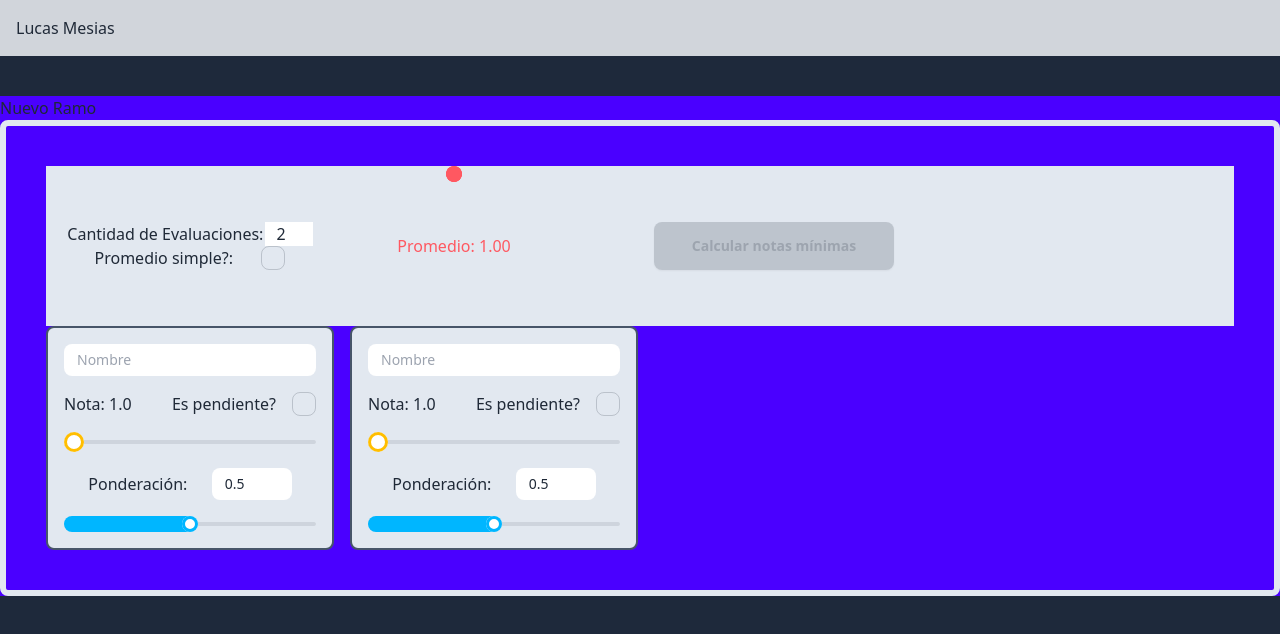
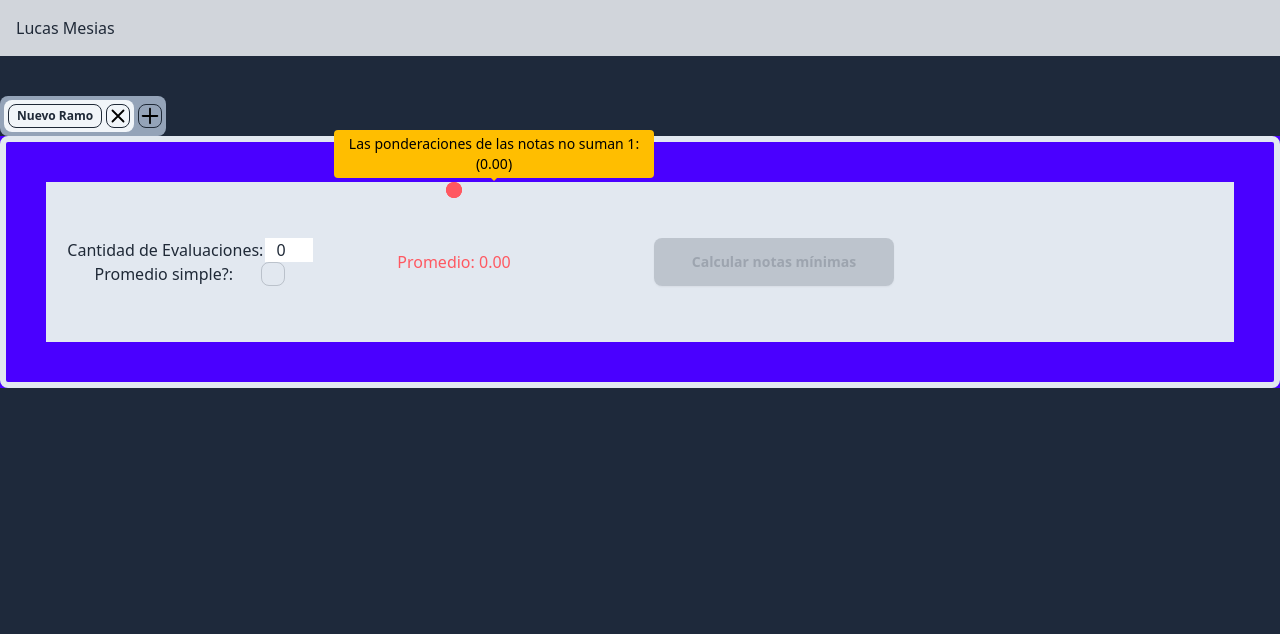
Before and after one commit to Skyrdow/portfolio, a SvelteKit app: page /calculadora in a window 1280 px wide. Shown: the top 634 px of the page. Built offline with nearby package versions, Linux system fonts and the light colour scheme.

Commit message:
add pagination

```diff
--- a/src/routes/calculadora/+page.svelte
+++ b/src/routes/calculadora/+page.svelte
@@ -1,20 +1,57 @@
 <script>
   import Ramo from "./Ramo.svelte";
+
   let str_data = null;
-
-  if (typeof localStorage !== "undefined") {
-    str_data = localStorage.getItem("calc");
+  let current_index = 0;
+  if (typeof window !== "undefined" && typeof localStorage !== "undefined") {
+    str_data = localStorage.getItem("calc_data");
   }
 
   /** @type {Array<import('./calculadora').Ramo>} */
   let data = [{ nombre: "Nuevo Ramo", evaluaciones: [] }];
-  console.log(str_data);
+
   if (str_data !== null) data = JSON.parse(str_data);
+
+  /**
+   * @param {KeyboardEvent} e
+   */
+  function onKeyDown(e) {
+    if (e.key === "s" && e.ctrlKey) {
+      // calc_data.set(data);
+      localStorage.setItem("calc_data", JSON.stringify(data));
+      alert("ramo guardado en ls");
+    }
+  }
+
+  function add_ramo() {
+    data.push({ nombre: "Nuevo Ramo", evaluaciones: [] });
+    data = data;
+  }
+  /** @param {Number} index*/
+  function remove_ramo(index) {
+    data.splice(index, 1);
+    data = data;
+  }
 </script>
 
-{#each data as ramo}
-  <div class="bg-primary">
-    <h1>{ramo.nombre}</h1>
-    <Ramo evaluaciones={ramo.evaluaciones} />
-  </div>
-{/each}
+<div class="bg-slate-400 p-1 w-fit rounded-lg flex flex-row gap-1 items-center">
+  {#each data as ramo, i (i)}
+    <div class="bg-slate-100 p-1 w-fit rounded-lg flex flex-row gap-1">
+      <button class="btn btn-outline btn-xs h-6" on:click={() => {current_index = i;}}>{ramo.nombre}</button>
+      <button class="btn btn-square btn-outline btn-xs h-6" on:click={() => {remove_ramo(i);}}>
+        <img src="/cross.svg" alt="Delete icon">
+      </button>
+    </div>
+  {/each}
+  <button class="btn btn-square btn-outline btn-xs h-6" on:click={add_ramo}>
+    <img src="/plus.svg" alt="Add icon">
+  </button>
+</div>
+{#key current_index}
+
+<div class="bg-primary">
+  <Ramo ramo={data[current_index]} />
+</div>
+{/key}
+
+<svelte:window on:keydown={onKeyDown} />
--- a/src/routes/calculadora/Ramo.svelte
+++ b/src/routes/calculadora/Ramo.svelte
@@ -1,12 +1,14 @@
 <script>
   import { calcular_notas_minimas, calcular_promedio } from "./calculadora";
 
+  /** @type {import('./calculadora').Ramo} */
+  export let ramo;
   /** @type {Array<import('./calculadora').Evaluacion>} */
-  export let evaluaciones = [];
+  let evaluaciones = ramo.evaluaciones;
 
   let promedio_simple = false,
     da_ponderacion = true;
-  let cantidad = 2,
+  let cantidad = evaluaciones.length,
     cantidad_temp = cantidad,
     min = 1,
     max = 7,
@@ -138,11 +140,12 @@
             <label class="grow" for="nota">
               Nota: {evaluaciones[i].nota.toFixed(1)}
             </label>
-            <label for="es_pendiente-{i}">Es pendiente? </label>
+            <label for="es_pendiente-{i}">Es pendiente?</label>
             <input
               id="es_pendiente-{i}"
               class="checkbox"
               type="checkbox"
+              bind:checked={evaluaciones[i].es_pendiente}
               on:click={() => {
                 evaluaciones[i].nota = 1;
                 evaluaciones[i].es_pendiente = !evaluaciones[i].es_pendiente;
```
Also changed, not shown: static/cross.svg (added), static/plus.svg (added).
